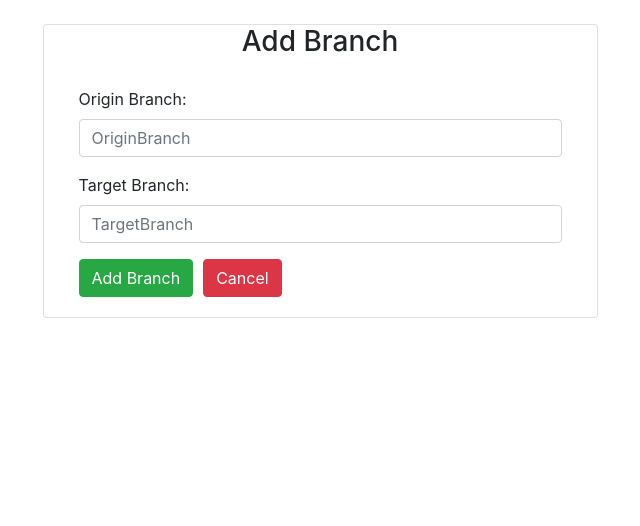
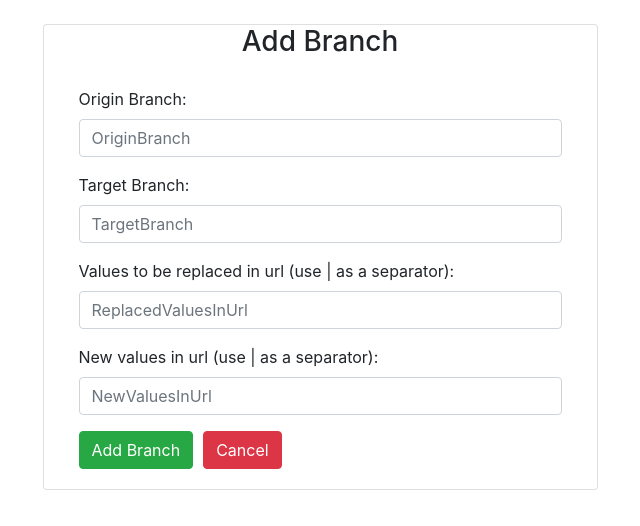
Before and after one commit to hellowdan/jobs-monitoring-health-front-react-dev, a React (Create React App) app: page / in a window 1280 px wide. Both pictures are taken after a click on the button "Add Branch". Shown: the top 526 px of the page, without its empty margins (320-960 px from the left). Built offline with nearby package versions, Linux system fonts and the light colour scheme.

Commit message:
add more parameters to addBranch service

```diff
--- a/src/components/AddBranchComponent.jsx
+++ b/src/components/AddBranchComponent.jsx
@@ -7,13 +7,17 @@ class AddBranchComponent extends Component {
 
         this.state = {
             originBranch: '',
-            targetBranch: ''
+            targetBranch: '',
+            replacedValuesInUrl: '',
+            newValuesInUrl: ''
         }
 
         this.addBranch = this.addBranch.bind(this);
 
         this.changeOriginBranchHandler = this.changeOriginBranchHandler.bind(this);
         this.changeTargetBranchHandler = this.changeTargetBranchHandler.bind(this);
+        this.changeReplacedValuesInUrlHandler = this.changeReplacedValuesInUrlHandler.bind(this);
+        this.changeNewValuesInUrlHandler = this.changeNewValuesInUrlHandler.bind(this);
     }
 
     componentDidMount(){
@@ -24,10 +28,12 @@ class AddBranchComponent extends Component {
         e.preventDefault();
         let originBranch = this.state.originBranch;
         let targetBranch = this.state.targetBranch;
+        let replacedValuesInUrl = this.state.replacedValuesInUrl;
+        let newValuesInUrl = this.state.newValuesInUrl;
 
         console.log('new branch => ' + JSON.stringify(targetBranch));
 
-        JobService.addBranch(originBranch, targetBranch).then(res =>{
+        JobService.addBranch(originBranch, targetBranch, replacedValuesInUrl, newValuesInUrl).then(res =>{
             this.props.history.push('/jobs');
         });
     }
@@ -38,6 +44,14 @@ class AddBranchComponent extends Component {
 
     changeTargetBranchHandler= (event) => {
         this.setState({targetBranch: event.target.value});
+    }
+
+    changeReplacedValuesInUrlHandler= (event) => {
+        this.setState({replacedValuesInUrl: event.target.value});
+    }
+
+    changeNewValuesInUrlHandler= (event) => {
+        this.setState({newValuesInUrl: event.target.value});
     }
 
     cancel(){
@@ -68,6 +82,18 @@ class AddBranchComponent extends Component {
                                                 value={this.state.targetBranch} onChange={this.changeTargetBranchHandler}/>
                                         </div>
 
+                                        <div className = "form-group">
+                                            <label> Values to be replaced in url (use | as a separator): </label>
+                                            <input placeholder="ReplacedValuesInUrl" name="replacedValuesInUrl" className="form-control"
+                                                value={this.state.replacedValuesInUrl} onChange={this.changeReplacedValuesInUrlHandler}/>
+                                        </div>
+
+                                        <div className = "form-group">
+                                            <label> New values in url (use | as a separator): </label>
+                                            <input placeholder="NewValuesInUrl" name="newValuesInUrl" className="form-control"
+                                                value={this.state.newValuesInUrl} onChange={this.changeNewValuesInUrlHandler}/>
+                                        </div>
+
                                         <button className="btn btn-success" onClick={this.addBranch}>Add Branch</button>
                                         <button className="btn btn-danger" onClick={this.cancel.bind(this)} style={{marginLeft: "10px"}}>Cancel</button>
                                     </form>
--- a/src/services/JobService.js
+++ b/src/services/JobService.js
@@ -25,7 +25,10 @@ class JobService {
     }
 
     addBranch(originBranch, targetBranch){
-        return axios.get(JOB_API_BASE_URL + '/add-branch/origin/' + originBranch + '/target/' + targetBranch);
+        return axios.get(JOB_API_BASE_URL + '/add-branch/origin/' + originBranch +
+                                                       '/target/' + targetBranch +
+                                                       '/replacedValuesInUrl/' + replacedValuesInUrl +
+                                                       '/newValuesInUrl/' + newValuesInUrl);
     }
 
     activateBranch(branch){
```
